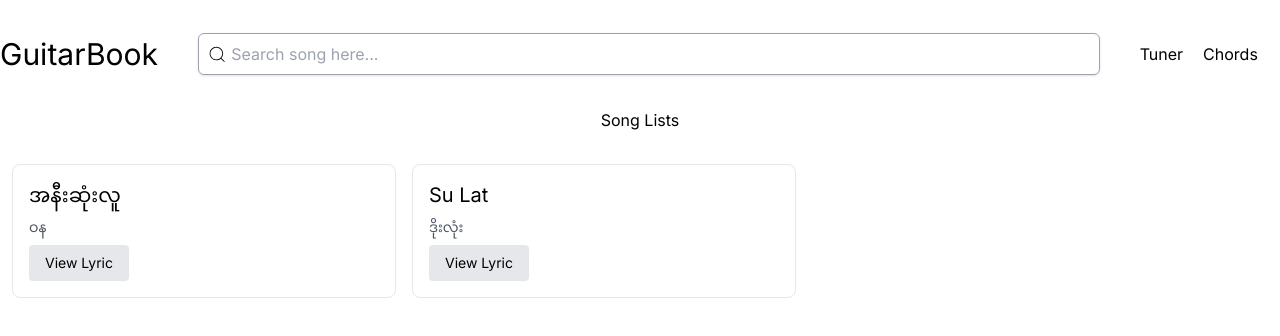
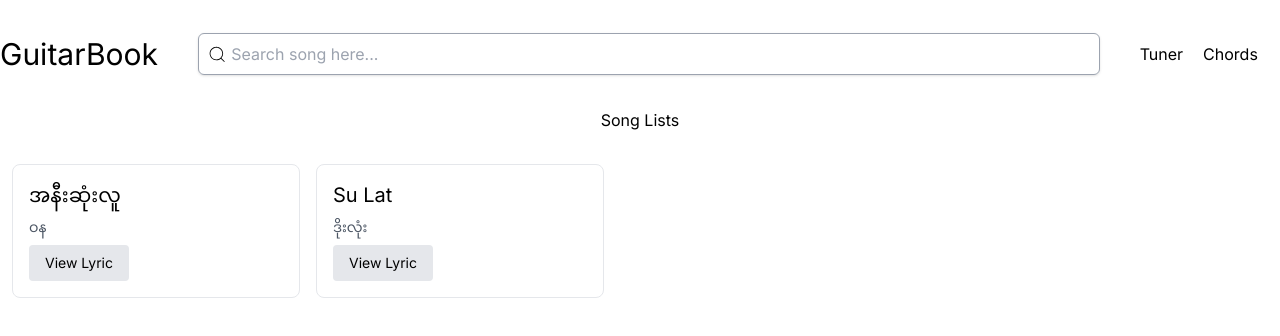
Before and after one commit to silin098/nextjs-guitars-song-lyrics, a Next.js app: page / in a window 1280 px wide. Shown: the top 336 px of the page. Built offline with nearby package versions, Linux system fonts and the light colour scheme.

Commit message:
navbar across page

```diff
--- a/components/Main.js
+++ b/components/Main.js
@@ -1,7 +1,7 @@
 import Link from "next/link";
 export default function Main({ title, artist, slug }) {
   return (
-    <div className="w-full max-w-96	  bg-white rounded-lg overflow-hidden border">
+    <div className="w-full max-w-72	  bg-white rounded-lg overflow-hidden border">
       <div className="p-4">
         <h2 className="text-xl">{title}</h2>
         <p className="text-gray-600 my-2 text-sm">{artist}</p>
--- a/components/SearchBar.js
+++ b/components/SearchBar.js
@@ -1,6 +1,6 @@
 "use client";
 import { CiSearch } from "react-icons/ci";
-import { users } from "./data";
+
 import { useState, useEffect, useRef } from "react";
 export default function SearchBar() {
   const [searchTerm, setSearchTerm] = useState("");
--- a/components/layout.js
+++ b/components/layout.js
@@ -1,3 +1,9 @@
-export default function Layout() {
-  return <></>;
+import Navbar from "./NavBar";
+export default function Layout({ children }) {
+  return (
+    <div className="max-w-screen-xl	mx-auto">
+      <Navbar />
+      <main>{children}</main>
+    </div>
+  );
 }
--- a/content/a-nee-sone-luu.md
+++ b/content/a-nee-sone-luu.md
@@ -3,9 +3,6 @@ title: "အနီးဆုံးလူ"
 artist: "ဝန"
 slug: "a-nee-sone-luu"
 ---
-
-{title: အနီးဆုံးလူ}
-{artist: ဝန}
 
 Intro
 [A]| [D]| [A]| [E]|
--- a/content/su-lat.md
+++ b/content/su-lat.md
@@ -3,8 +3,6 @@ title: "Su Lat"
 artist: "ဒိုးလုံး"
 slug: "su-lat"
 ---
-
-Intro - ဦးချိန်တီ solo
 
 [C]ငါဘာကြောင့် [Em]ဘာကြောင့် [F]မတွေးမိခဲ့ [G7]|
 ဘယ်အရာ[C]က ငါ့ဘဝမှာ[Em]အကောင်းဆုံး ဆုလာဘ် [F]လည်း [G7]|
--- a/pages/_app.js
+++ b/pages/_app.js
@@ -1,11 +1,13 @@
 import "@/styles/globals.css";
 import { Inter } from "next/font/google";
+import Navbar from "@/components/NavBar";
 
 const inter = Inter({ subsets: ["latin"] });
 
 export default function App({ Component, pageProps }) {
   return (
-    <div className={`${inter.className}`}>
+    <div className={`${inter.className} max-w-screen-xl	 mx-auto`}>
+      <Navbar />
       <Component {...pageProps} />
     </div>
   );
--- a/pages/_document.js
+++ b/pages/_document.js
@@ -1,4 +1,4 @@
-import { Html, Head, Main, NextScript } from 'next/document'
+import { Html, Head, Main, NextScript } from "next/document";
 
 export default function Document() {
   return (
@@ -9,5 +9,5 @@ export default function Document() {
         <NextScript />
       </body>
     </Html>
-  )
+  );
 }
--- a/pages/index.js
+++ b/pages/index.js
@@ -32,8 +32,7 @@ export async function getStaticProps() {
 
 const HomePage = ({ songs }) => {
   return (
-    <div className="max-w-screen-xl	mx-auto">
-      <NavBar />
+    <div className="	">
       <h1 className="text-center">Song Lists</h1>
       <div className="flex mt-5 gap-4 flex-wrap md:justify-start justify-center p-3">
         {songs.map((song) => {
--- a/pages/songs/[slug].js
+++ b/pages/songs/[slug].js
@@ -2,7 +2,7 @@ import fs from "fs";
 import path from "path";
 import matter from "gray-matter";
 import { useEffect, useState } from "react";
-import { useRouter } from "next/router";
+
 import { ChordProParser, HtmlTableFormatter } from "chordsheetjs";
 
 const parser = new ChordProParser();
@@ -11,12 +11,13 @@ const formatter = new HtmlTableFormatter();
 export async function getStaticPaths() {
   const postsDirectory = path.join(process.cwd(), "content");
   const filenames = fs.readdirSync(postsDirectory);
+  console.log(filenames);
 
   return {
     paths: filenames.map((filename) => ({
       params: { slug: filename.replace(/\.md$/, "") }, // Extract slug from filename (e.g., 'my-post')
     })),
-    fallback: false,
+    fallback: true,
   };
 }
 
@@ -55,7 +56,7 @@ export default function Post({ frontmatter, content }) {
   function transposeDown() {
     setChordKey(chordKey - 1);
   }
-  console.log(formattedSong);
+
   return (
     <article>
       <h1>{frontmatter.title}</h1>
```
